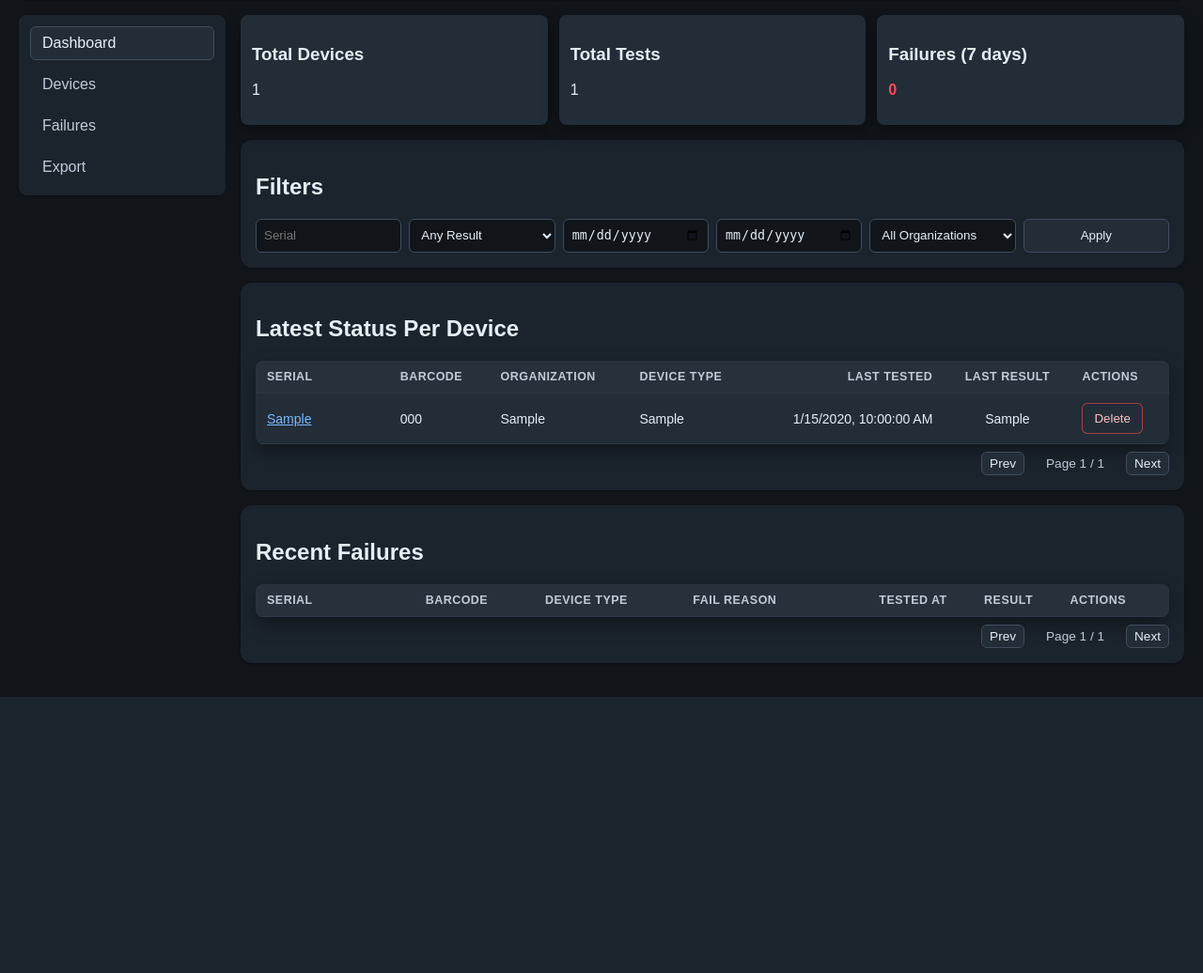
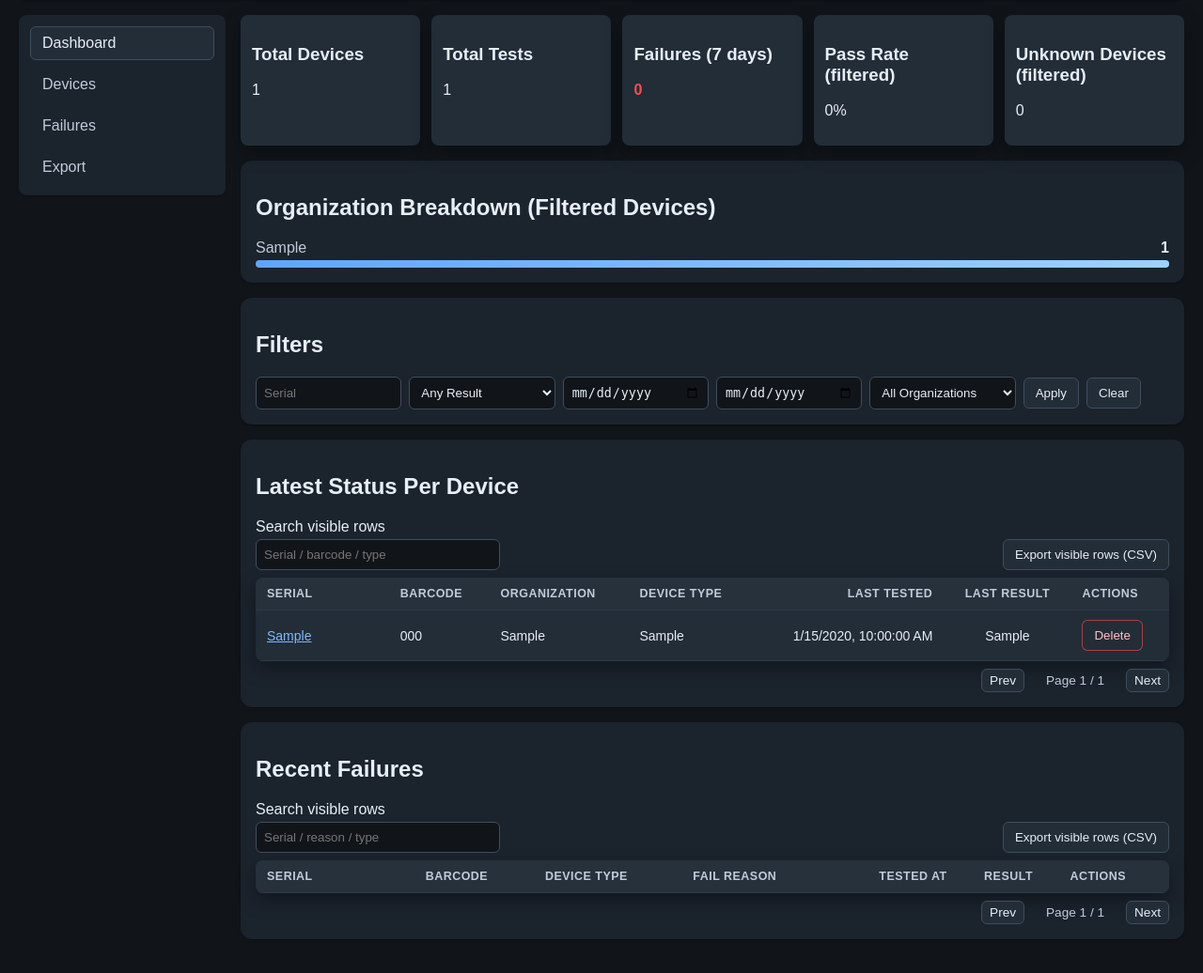
Before and after one commit to TheRealBasic/curly-couscous, a FastAPI app: page / in a window 1280 px wide. Shown: the part 86-1122 px from the top of the page at 94% size. Before the commit the page ends 828 px from the top, so only its background shows below. Run offline with FastAPI, Linux system fonts and the light colour scheme; tables that the repository leaves empty hold one stand-in row (values such as "Sample post"); lists and menus that the app fills with data are empty.

Commit message:
Add rich dashboard UX enhancements

```diff
--- /dev/null
+++ b/static/dashboard_enhancements.js
@@ -0,0 +1,246 @@
+(function dashboardEnhancements() {
+  const latestSearch = document.getElementById('latest-status-search');
+  const recentSearch = document.getElementById('recent-failures-search');
+  const latestBody = document.getElementById('latest-status-table-body');
+  const recentBody = document.getElementById('recent-failures-table-body');
+  const latestExportButton = document.getElementById('latest-status-export-visible');
+  const recentExportButton = document.getElementById('recent-failures-export-visible');
+  const passRateValue = document.getElementById('pass-rate-value');
+  const unknownDevicesValue = document.getElementById('unknown-devices-value');
+  const organizationBreakdownList = document.getElementById('organization-breakdown-list');
+
+  const clearFiltersButton = document.getElementById('clear-filters');
+  const filtersForm = document.getElementById('dashboard-filters');
+
+  if (!latestBody || !recentBody) return;
+
+  function toCsv(rows) {
+    return rows
+      .map((row) =>
+        row
+          .map((value) => {
+            const text = String(value ?? '');
+            if (/[,"\n]/.test(text)) {
+              return `"${text.replace(/"/g, '""')}"`;
+            }
+            return text;
+          })
+          .join(',')
+      )
+      .join('\n');
+  }
+
+  function downloadCsv(filename, rows) {
+    if (!rows.length) return;
+    const csv = toCsv(rows);
+    const blob = new Blob([csv], { type: 'text/csv;charset=utf-8;' });
+    const url = URL.createObjectURL(blob);
+    const link = document.createElement('a');
+    link.href = url;
+    link.download = filename;
+    document.body.appendChild(link);
+    link.click();
+    link.remove();
+    URL.revokeObjectURL(url);
+  }
+
+  function rowMatchesQuery(row, query) {
+    if (!query) return true;
+    const haystack = row.textContent.toLowerCase();
+    return haystack.includes(query.toLowerCase());
+  }
+
+  function filterTableRows(tbody, query) {
+    const rows = tbody.querySelectorAll('tr');
+    let visibleCount = 0;
+    for (const row of rows) {
+      const visible = rowMatchesQuery(row, query);
+      row.hidden = !visible;
+      if (visible) visibleCount += 1;
+    }
+    return visibleCount;
+  }
+
+  function getVisibleRowsData(tbody) {
+    const headers = Array.from(tbody.closest('table').querySelectorAll('thead th')).map((node) => node.textContent.trim());
+    const rows = [headers];
+    for (const row of tbody.querySelectorAll('tr:not([hidden])')) {
+      const cells = Array.from(row.querySelectorAll('td')).map((cell) => cell.textContent.trim());
+      rows.push(cells);
+    }
+    return rows;
+  }
+
+
+  function makeTableSortable(table, defaultColumn = 0) {
+    if (!table) return;
+    const headers = table.querySelectorAll('thead th');
+    let sortState = { index: defaultColumn, direction: 1 };
+
+    function compareValues(a, b) {
+      const numA = Number.parseFloat(a);
+      const numB = Number.parseFloat(b);
+      if (Number.isFinite(numA) && Number.isFinite(numB)) return numA - numB;
+      return a.localeCompare(b, undefined, { sensitivity: 'base' });
+    }
+
+    function sortRows(index) {
+      if (sortState.index === index) {
+        sortState.direction *= -1;
+      } else {
+        sortState.index = index;
+        sortState.direction = 1;
+      }
+
+      const tbody = table.querySelector('tbody');
+      if (!tbody) return;
+      const rows = Array.from(tbody.querySelectorAll('tr'));
+      rows.sort((rowA, rowB) => {
+        const a = (rowA.children[index]?.textContent || '').trim();
+        const b = (rowB.children[index]?.textContent || '').trim();
+        return compareValues(a, b) * sortState.direction;
+      });
+      tbody.replaceChildren(...rows);
+    }
+
+    headers.forEach((header, index) => {
+      header.classList.add('sortable-header');
+      header.addEventListener('click', () => sortRows(index));
+      header.title = 'Click to sort';
+    });
+  }
+
+  function parseStatus(text) {
+    return String(text || '').trim().toUpperCase();
+  }
+
+  function refreshSummaryCards() {
+    const rows = Array.from(latestBody.querySelectorAll('tr'));
+    if (!rows.length) {
+      if (passRateValue) passRateValue.textContent = '-';
+      if (unknownDevicesValue) unknownDevicesValue.textContent = '-';
+      if (organizationBreakdownList) organizationBreakdownList.replaceChildren();
+      return;
+    }
+
+    let passCount = 0;
+    let consideredCount = 0;
+    let unknownCount = 0;
+    const orgCounts = new Map();
+
+    for (const row of rows) {
+      const cells = row.querySelectorAll('td');
+      const organization = (cells[2]?.textContent || '-').trim() || '-';
+      const result = parseStatus(cells[5]?.textContent);
+      orgCounts.set(organization, (orgCounts.get(organization) || 0) + 1);
+
+      if (result === 'UNKNOWN') {
+        unknownCount += 1;
+      }
+      if (result === 'PASS' || result === 'FAIL') {
+        consideredCount += 1;
+        if (result === 'PASS') passCount += 1;
+      }
+    }
+
+    const passRate = consideredCount > 0 ? Math.round((passCount / consideredCount) * 1000) / 10 : 0;
+
+    if (passRateValue) {
+      passRateValue.textContent = `${passRate}%`;
+    }
+    if (unknownDevicesValue) {
+      unknownDevicesValue.textContent = String(unknownCount);
+    }
+
+    if (organizationBreakdownList) {
+      organizationBreakdownList.replaceChildren();
+      const sorted = Array.from(orgCounts.entries()).sort((a, b) => b[1] - a[1]);
+      for (const [org, count] of sorted) {
+        const item = document.createElement('div');
+        item.className = 'org-breakdown__item';
+
+        const name = document.createElement('span');
+        name.className = 'org-breakdown__label';
+        name.textContent = org;
+
+        const value = document.createElement('span');
+        value.className = 'org-breakdown__value';
+        value.textContent = String(count);
+
+        const bar = document.createElement('div');
+        bar.className = 'org-breakdown__bar';
+        const maxCount = sorted[0]?.[1] || 1;
+        bar.style.width = `${Math.max(8, (count / maxCount) * 100)}%`;
+
+        item.appendChild(name);
+        item.appendChild(value);
+        item.appendChild(bar);
+        organizationBreakdownList.appendChild(item);
+      }
+    }
+  }
+
+  if (latestSearch) {
+    latestSearch.addEventListener('input', () => {
+      filterTableRows(latestBody, latestSearch.value.trim());
+    });
+  }
+
+  if (recentSearch) {
+    recentSearch.addEventListener('input', () => {
+      filterTableRows(recentBody, recentSearch.value.trim());
+    });
+  }
+
+  if (latestExportButton) {
+    latestExportButton.addEventListener('click', () => {
+      const rows = getVisibleRowsData(latestBody);
+      downloadCsv('latest-status-visible.csv', rows);
+    });
+  }
+
+  if (recentExportButton) {
+    recentExportButton.addEventListener('click', () => {
+      const rows = getVisibleRowsData(recentBody);
+      downloadCsv('recent-failures-visible.csv', rows);
+    });
+  }
+
+  const observer = new MutationObserver(() => {
+    refreshSummaryCards();
+    if (latestSearch?.value) {
+      filterTableRows(latestBody, latestSearch.value.trim());
+    }
+    if (recentSearch?.value) {
+      filterTableRows(recentBody, recentSearch.value.trim());
+    }
+  });
+
+  observer.observe(latestBody, { childList: true, subtree: true });
+  observer.observe(recentBody, { childList: true, subtree: true });
+
+
+  makeTableSortable(document.querySelector('#latest-status table'));
+  makeTableSortable(document.querySelector('#recent-failures table'));
+
+  refreshSummaryCards();
+
+  if (clearFiltersButton && filtersForm) {
+    clearFiltersButton.addEventListener('click', () => {
+      for (const element of filtersForm.elements) {
+        if (!(element instanceof HTMLInputElement || element instanceof HTMLSelectElement)) continue;
+        if (element.type === 'date' || element.type === 'text' || element.tagName === 'SELECT') {
+          element.value = '';
+        }
+      }
+      filtersForm.dispatchEvent(new Event('submit', { cancelable: true, bubbles: true }));
+    });
+  }
+
+  document.addEventListener('keydown', (event) => {
+    if (event.key === '/' && !event.metaKey && !event.ctrlKey && document.activeElement === document.body) {
+      event.preventDefault();
+      latestSearch?.focus();
+    }
+  });
+})();
--- a/static/styles.css
+++ b/static/styles.css
@@ -419,3 +419,60 @@ small,
   justify-content: flex-end;
   gap: var(--space-2);
 }
+
+.panel-toolbar {
+  display: flex;
+  flex-wrap: wrap;
+  align-items: end;
+  justify-content: space-between;
+  gap: var(--space-2);
+  margin-bottom: var(--space-2);
+}
+
+.panel-toolbar label {
+  display: grid;
+  gap: var(--space-1);
+  min-width: 260px;
+}
+
+.org-breakdown {
+  display: grid;
+  gap: var(--space-2);
+}
+
+.org-breakdown__item {
+  display: grid;
+  grid-template-columns: 1fr auto;
+  gap: var(--space-1) var(--space-2);
+  align-items: center;
+}
+
+.org-breakdown__label {
+  color: var(--text-secondary);
+}
+
+.org-breakdown__value {
+  font-variant-numeric: tabular-nums;
+  font-weight: 700;
+}
+
+.org-breakdown__bar {
+  grid-column: 1 / -1;
+  height: 8px;
+  border-radius: 999px;
+  background: linear-gradient(90deg, #5fa5ff, #9fd0ff);
+}
+
+.filters__actions {
+  display: flex;
+  gap: var(--space-2);
+  align-items: center;
+}
+
+.sortable-header {
+  cursor: pointer;
+}
+
+.sortable-header:hover {
+  color: var(--text-primary);
+}
--- a/templates/index.html
+++ b/templates/index.html
@@ -33,6 +33,13 @@
   <div class="card" id="card-total-devices"><h3>Total Devices</h3><p id="total-devices-value">{{ stats.total_devices }}</p></div>
   <div class="card" id="card-total-tests"><h3>Total Tests</h3><p id="total-tests-value">{{ stats.total_tests }}</p></div>
   <div class="card danger" id="card-failures-7-days"><h3>Failures (7 days)</h3><p id="failures-last-7-days-value">{{ failures_last_7_days }}</p></div>
+  <div class="card" id="card-pass-rate"><h3>Pass Rate (filtered)</h3><p id="pass-rate-value">-</p></div>
+  <div class="card" id="card-unknown-devices"><h3>Unknown Devices (filtered)</h3><p id="unknown-devices-value">-</p></div>
+</section>
+
+<section class="panel" id="organization-breakdown-panel">
+  <h2>Organization Breakdown (Filtered Devices)</h2>
+  <div id="organization-breakdown-list" class="org-breakdown"></div>
 </section>
 
 <section class="panel">
@@ -53,7 +60,10 @@
         <option value="{{ value }}" {% if filters.organization == value %}selected{% endif %}>{{ value }}</option>
       {% endfor %}
     </select>
-    <button type="submit">Apply</button>
+    <div class="filters__actions">
+      <button type="submit">Apply</button>
+      <button type="button" class="button" id="clear-filters">Clear</button>
+    </div>
   </form>
   <div id="filters-feedback" class="muted" role="status" aria-live="polite" hidden>
     <span class="feedback-message"></span>
@@ -63,6 +73,13 @@
 
 <section class="panel" id="latest-status">
   <h2>Latest Status Per Device</h2>
+  <div class="panel-toolbar">
+    <label>
+      Search visible rows
+      <input type="search" id="latest-status-search" placeholder="Serial / barcode / type" />
+    </label>
+    <button type="button" class="button" id="latest-status-export-visible">Export visible rows (CSV)</button>
+  </div>
   <table>
     <thead><tr><th class="col-serial">Serial</th><th>Barcode</th><th>Organization</th><th>Device Type</th><th class="col-date">Last Tested</th><th class="col-result">Last Result</th><th>Actions</th></tr></thead>
     <tbody id="latest-status-table-body">
@@ -88,6 +105,13 @@
 
 <section class="panel" id="recent-failures">
   <h2>Recent Failures</h2>
+  <div class="panel-toolbar">
+    <label>
+      Search visible rows
+      <input type="search" id="recent-failures-search" placeholder="Serial / reason / type" />
+    </label>
+    <button type="button" class="button" id="recent-failures-export-visible">Export visible rows (CSV)</button>
+  </div>
   <table>
     <thead><tr><th class="col-serial">Serial</th><th>Barcode</th><th>Device Type</th><th>Fail Reason</th><th class="col-date">Tested At</th><th class="col-result">Result</th><th>Actions</th></tr></thead>
     <tbody id="recent-failures-table-body">
@@ -251,4 +275,5 @@
 
 {% block scripts %}
 <script src="/static/dashboard.js"></script>
+<script src="/static/dashboard_enhancements.js"></script>
 {% endblock %}
```
